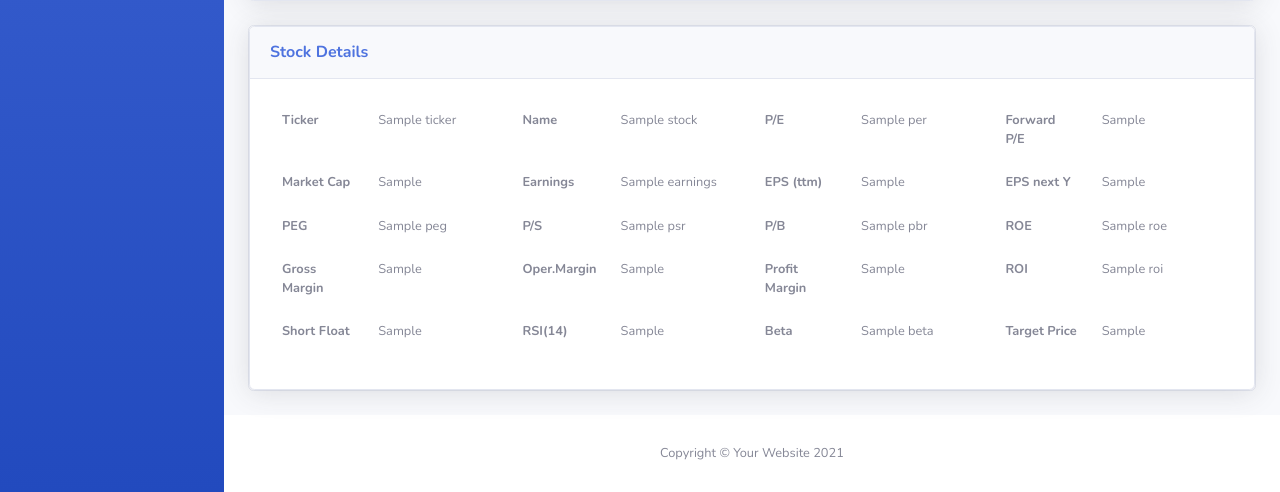
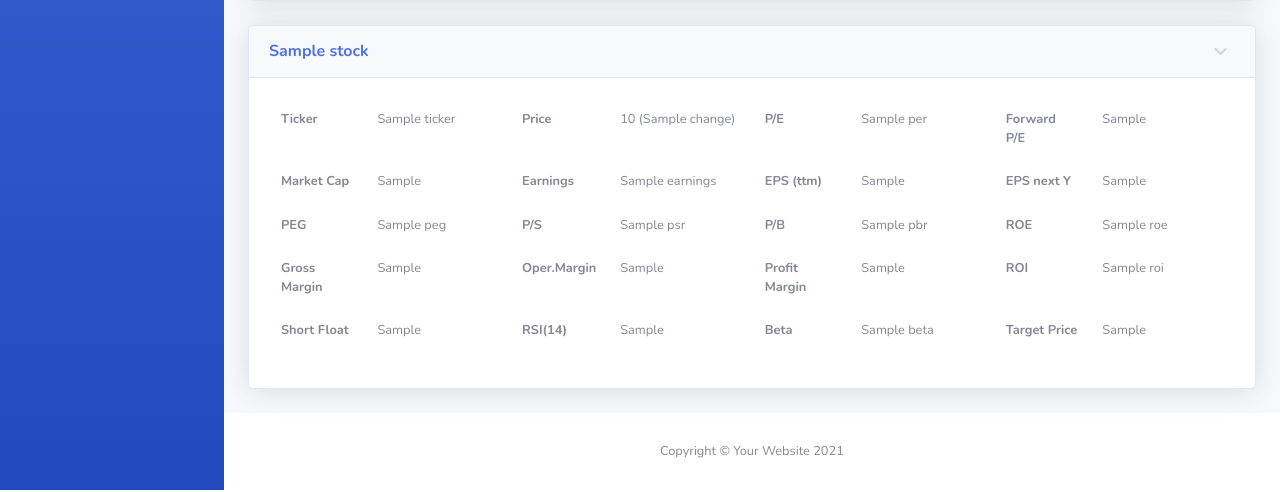
Before and after one commit to dhfmepd/mysite_admin, a Django app: template templates/invest/note_form.html in a window 1280 px wide. Shown: the part 1019-1511 px from the top of the page. Run offline with Django 3.2, Linux system fonts and the light colour scheme; the template is opened without the code that fills it: most values are stand-ins (such as "Sample title", 1, 10 or a date in 2020); some libraries are stand-ins or nearby versions.

Commit message:
스터디 변경사항

```diff
--- a/common/views.py
+++ b/common/views.py
@@ -59,6 +59,9 @@ def main(request):
     hist_data_list.reverse()
 
     main_data = dict()
+    # Stock Data Header
+    main_data['price'] = stock_dict_data.get('Price')
+    main_data['change'] = stock_dict_data.get('Change')
 
     main_data['ticker'] = stock_dict_data.get('Ticker')
     main_data['ticker_name'] = stock_dict_data.get('Ticker Name')
@@ -79,7 +82,7 @@ def main(request):
     main_data['pf_margin'] = stock_dict_data.get('Profit Margin')
     main_data['roi'] = stock_dict_data.get('ROI')
     main_data['short_float'] = stock_dict_data.get('Short Float')
-    main_data['rsi14'] = stock_dict_data.get('RSI(14)')
+    main_data['rsi14'] = stock_dict_data.get('RSI (14)')
     main_data['beta'] = stock_dict_data.get('Beta')
     main_data['pt'] = stock_dict_data.get('Target Price')
 
--- a/invest/views/note_views.py
+++ b/invest/views/note_views.py
@@ -84,6 +84,8 @@ def note_detail_calendar(request, note_id):
 
             stock_data['ticker'] = stock_dict_data.get('Ticker')
             stock_data['ticker_name'] = stock_dict_data.get('Ticker Name')
+            stock_data['price'] = stock_dict_data.get('Price')
+            stock_data['change'] = stock_dict_data.get('Change')
             stock_data['per'] = stock_dict_data.get('P/E')
             stock_data['forward_per'] = stock_dict_data.get('Forward P/E')
             stock_data['eps_ttm'] = stock_dict_data.get('EPS (ttm)')
--- a/templates/invest/note_form.html
+++ b/templates/invest/note_form.html
@@ -103,12 +103,14 @@
         </form>
     </div>
     {% if stock_data %}
-    <div class="card mb-4">
-        <div class="card shadow">
-            <div class="card-header py-3 d-flex flex-row align-items-center justify-content-between">
-                <h6 class="m-0 font-weight-bold text-primary">Stock Details</h6>
-            </div>
+    <div class="card shadow mb-4">
+        <!-- Card Header - Accordion -->
+        <a href="#stockDetailCard" class="d-block card-header py-3" data-toggle="collapse"
+            role="button" aria-expanded="true" aria-controls="stockDetailCard">
+            <h6 class="m-0 font-weight-bold text-primary">{{ stock_data.ticker_name }}</h6>
+        </a>
 
+        <div class="collapse show" id="stockDetailCard">
             <div class="card-body">
                 <div class="table-responsive">
                     <table class="table table-borderless">
@@ -116,8 +118,8 @@
                             <tr>
                                 <th class="small font-weight-bold" style="width: 10%;">Ticker</th>
                                 <td class="small" style="width: 15%;">{{ stock_data.ticker }}</td>
-                                <th class="small font-weight-bold" style="width: 10%;">Name</th>
-                                <td class="small" style="width: 15%;">{{ stock_data.ticker_name }}</td>
+                                <th class="small font-weight-bold" style="width: 10%;">Price</th>
+                                <td class="small" style="width: 15%;">{{ stock_data.price }} ({{ stock_data.change }})</td>
                                 <th class="small font-weight-bold" style="width: 10%;">P/E</th>
                                 <td class="small" style="width: 15%;">{{ stock_data.per }}</td>
                                 <th class="small font-weight-bold" style="width: 10%;">Forward P/E</th>
```
Also changed, not shown: templates/common/main.html (+17 -14 lines).
